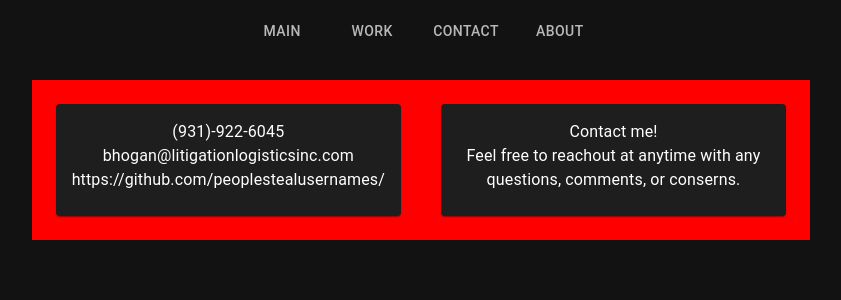
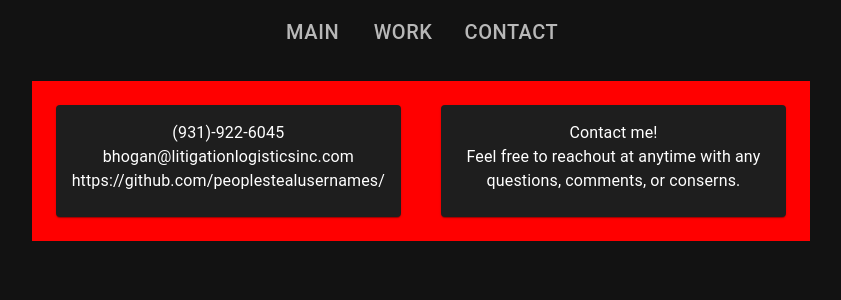
Before and after one commit to peoplestealusernames/website, a React (Create React App) app: page /projects in a window 1280 px wide. Shown: the top 300 px of the page, without its empty margins (219-1060 px from the left). Built offline with nearby package versions, Linux system fonts and the light colour scheme.

Commit message:
Increased font size on navigation

```diff
--- a/src/components/Naviation.tsx
+++ b/src/components/Naviation.tsx
@@ -4,8 +4,7 @@ import { Link } from "react-router-dom"
 const items = [
     { path: '/', label: 'Main' },
     { path: '/work', label: 'Work' },
-    { path: '/contact', label: 'Contact' },
-    { path: '/about', label: 'About' }
+    { path: '/contact', label: 'Contact' }
 ]
 
 export function Navigation() {
@@ -19,7 +18,7 @@ export function Navigation() {
                 return (
                     <Tab component={Link} label={item.label} to={item.path}
                         sx={{
-                            verticalAlign: "middle", textAlign: "center"
+                            verticalAlign: "middle", textAlign: "center", fontSize: 20
                         }}
                     ></Tab>
                 )
```
